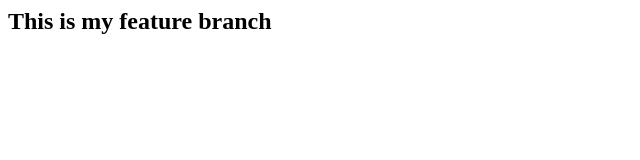
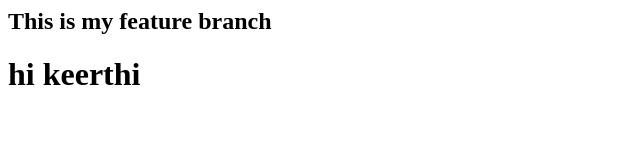
Before and after one commit to nsreekeerthicse2405p9-dot/story, a plain HTML site: page index.html in a window 1280 px wide. Shown: the whole page, without its empty margins (0-640 px from the left). Drawn offline with Linux system fonts and the light colour scheme.

Commit message:
Add Chapter 1

```diff
--- a/index.html
+++ b/index.html
@@ -1,3 +1,4 @@
 <html>
 <h2>This is my feature branch</h2>
+<h1>hi keerthi</h1>
 </html>
```
